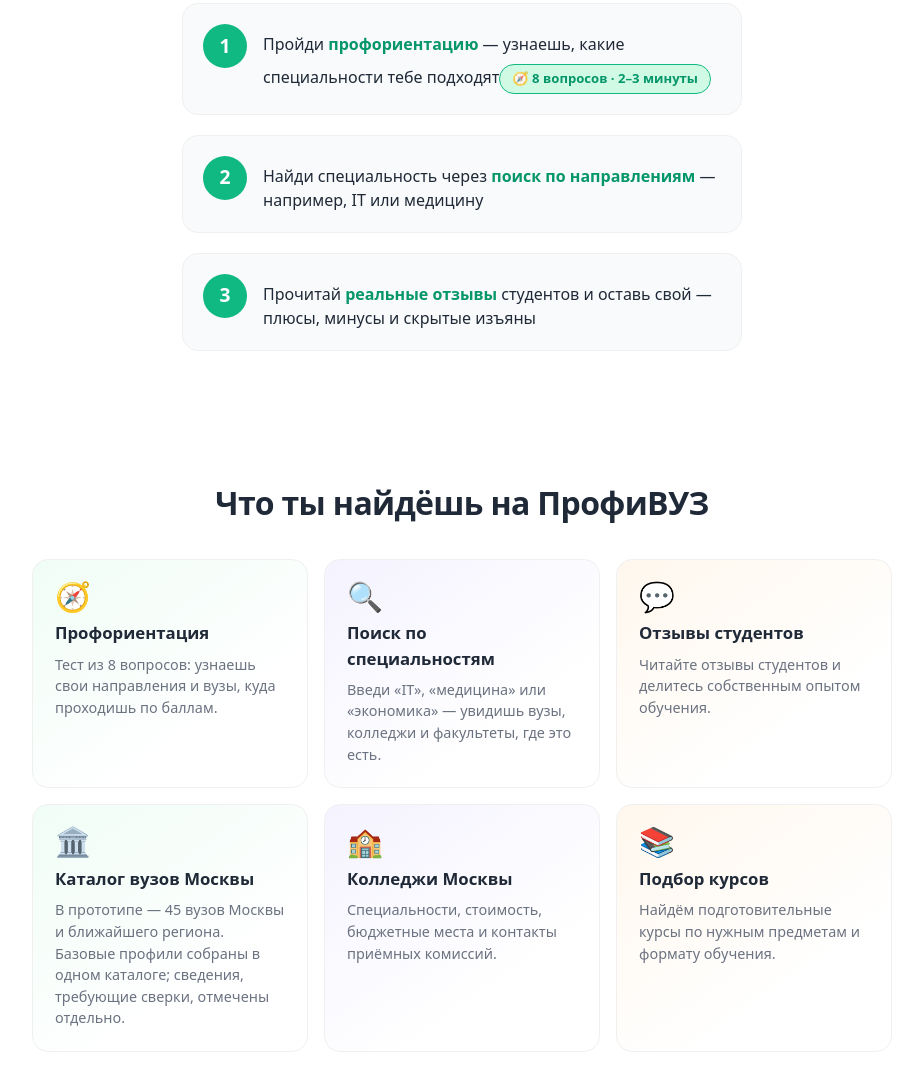
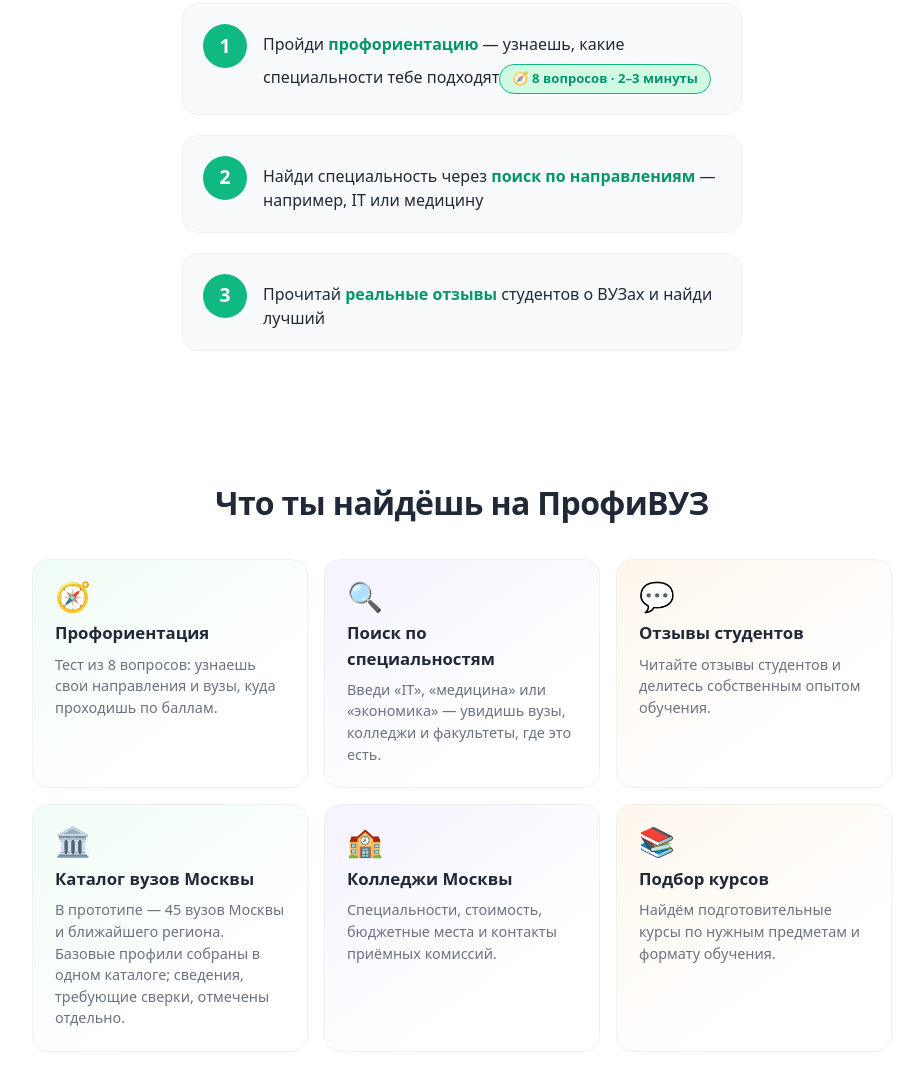
Before and after one commit to DJY-2008/ProfiVUZ-Site, a plain HTML site: page index.html in a window 1280 px wide. Shown: the part 941-2012 px from the top of the page, without its empty margins (178-1101 px from the left). Drawn offline with Linux system fonts and the light colour scheme.

Commit message:
Add files via upload

```diff
--- a/index.html
+++ b/index.html
@@ -53,7 +53,7 @@
                 <div class="steps">
                     <div class="step"><div class="step-num">1</div><div class="step-text">Пройди <strong>профориентацию</strong> — узнаешь, какие специальности тебе подходят<span class="step-note">🧭 8 вопросов · 2–3 минуты</span></div></div>
                     <div class="step"><div class="step-num">2</div><div class="step-text">Найди специальность через <strong>поиск по направлениям</strong> — например, IT или медицину</div></div>
-                    <div class="step"><div class="step-num">3</div><div class="step-text">Прочитай <strong>реальные отзывы</strong> студентов и оставь свой — плюсы, минусы и скрытые изъяны</div></div>
+                    <div class="step"><div class="step-num">3</div><div class="step-text">Прочитай <strong>реальные отзывы</strong> студентов о ВУЗах и найди лучший</div></div>
                 </div>
             </section>
 
```
